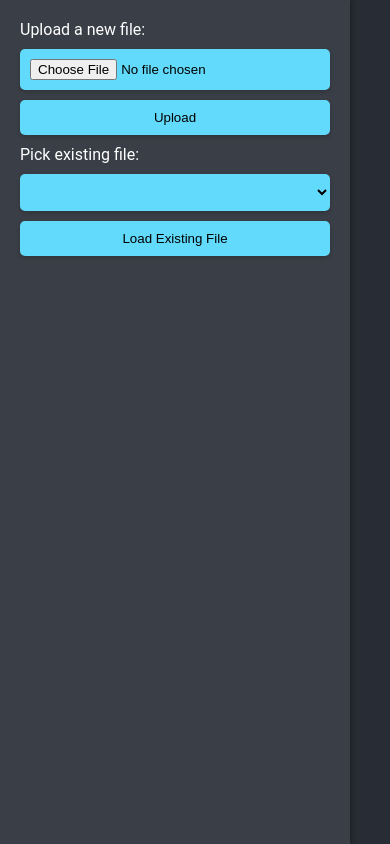
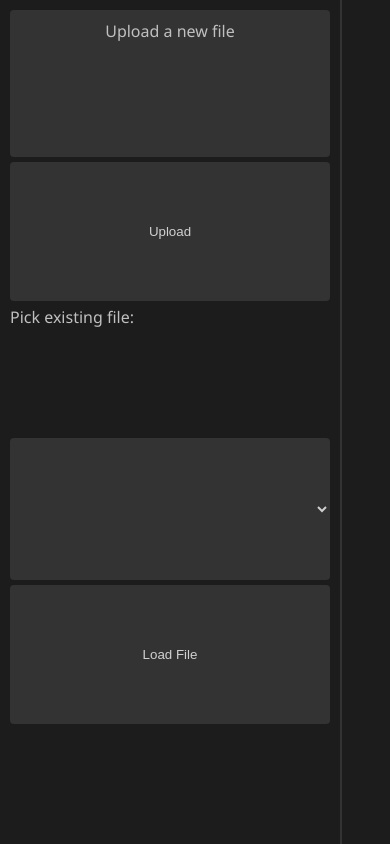
Before and after one commit to atlas-outreach-data-tools/root-browser, a Flask app: page / in a window 390 px wide. Run offline with Flask 3, Linux system fonts and the light colour scheme; data that the repository does not hold is empty.

Commit message:
made the theme use less neon colors. also added file emoji's for clarity. fixed a couple bugs with exiting the program aswell

```diff
--- a/app.py
+++ b/app.py
@@ -81,4 +81,4 @@ if not os.path.exists(app.config['UPLOAD_FOLDER']):
     os.makedirs(app.config['UPLOAD_FOLDER'])
 
 if __name__ == '__main__':
-    app.run(debug=True)
+    app.run(debug=False)
--- a/templates/index.html
+++ b/templates/index.html
@@ -1,17 +1,22 @@
 <!DOCTYPE html>
 <html lang="en">
-
 <head>
     <meta charset="UTF-8">
     <title>ROOT File Explorer</title>
     <script src="https://code.jquery.com/jquery-3.6.0.min.js"></script>
     <style>
-        body {
-            font-family: 'Roboto', sans-serif;
-            background-color: #282c34;
-            color: #ffffff;
+        /* Basic reset */
+        * {
             margin: 0;
             padding: 0;
+            box-sizing: border-box;
+        }
+
+        /* Global Styles */
+        body {
+            font-family: 'Segoe UI', Tahoma, Geneva, Verdana, sans-serif;
+            background-color: #1a1a1a;
+            color: #e0e0e0;
             display: flex;
             height: 100vh;
             overflow: hidden;
@@ -22,123 +27,166 @@
             width: 100%;
         }
 
+        /* Side Panel */
         .side-panel {
-            background: #3a3f47;
+            background: #1c1c1c;
+            color: #b0b0b0;
             padding: 20px;
             width: 320px;
             overflow-y: auto;
-            box-shadow: 2px 0 5px rgba(0, 0, 0, 0.3);
-            transition: width 0.3s ease;
+            transition: width 0.3s;
             position: relative;
+            display: flex;
+            flex-direction: column;
+            gap: 10px;
         }
 
         .side-panel:hover {
             width: 340px;
         }
 
-        .main-content {
-            flex: 1;
-            padding: 20px;
-            display: flex;
-            flex-direction: column;
-            overflow-y: auto;
-            box-shadow: -2px 0 5px rgba(0, 0, 0, 0.3);
+        .side-panel label,
+        .side-panel button,
+        .side-panel select {
+            color: #c0c0c0;
         }
 
-        input[type="file"],
-        button,
-        select {
-            display: block;
-            margin: 10px 0;
-            padding: 10px;
-            width: 100%;
-            box-sizing: border-box;
-            border: none;
-            background: #61dafb;
-            color: #000;
-            border-radius: 5px;
-            cursor: pointer;
-            transition: background 0.3s, transform 0.3s;
-            box-shadow: 0 2px 4px rgba(0, 0, 0, 0.2);
+        /* Hide the actual file input */
+        .side-panel input[type="file"] {
+            opacity: 0;
+            position: absolute;
+            z-index: -1;
         }
 
-        input[type="file"]:hover,
-        button:hover,
-        select:hover {
-            background: #4fa1c9;
-            transform: scale(1.05);
+        /* Custom button to replace the file input */
+        .custom-file-upload {
+            width: 100%;
+            padding: 10px;
+            background-color: #333;
+            color: #d0d0d0;
+            border-radius: 4px;
+            text-align: center;
+            cursor: pointer;
+            transition: background 0.3s ease;
         }
 
-        #fileUploadLabel {
-            margin-bottom: 10px;
+        .custom-file-upload:hover {
+            background-color: #444;
         }
 
+        .side-panel button,
+        .side-panel select {
+            width: 100%;
+            padding: 10px;
+            border: none;
+            background-color: #333;
+            color: #d0d0d0;
+            border-radius: 4px;
+            transition: background 0.3s ease;
+            cursor: pointer;
+        }
+
+        .side-panel button:hover,
+        .side-panel select:hover {
+            background-color: #444;
+        }
+
+        .side-panel::-webkit-scrollbar {
+            width: 8px;
+        }
+
+        .side-panel::-webkit-scrollbar-track {
+            background: #1a1a1a;
+        }
+
+        .side-panel::-webkit-scrollbar-thumb {
+            background-color: #555;
+            border-radius: 10px;
+            border: 2px solid #1c1c1c;
+        }
+
+        .side-panel::-webkit-scrollbar-thumb:hover {
+            background-color: #666;
+        }
+
+        /* File Tree */
         ul {
             list-style: none;
-            padding: 0;
         }
 
-        li {
+        ul li {
+            margin: 8px 0;
             cursor: pointer;
-            margin: 5px 0;
-            transition: color 0.3s;
+            color: #b0b0b0;
+            transition: color 0.3s ease;
         }
 
-        li:hover {
-            color: #61dafb;
+        ul li:hover {
+            color: #d0d0d0;
         }
 
-        li::before {
-            content: '\25B6';
-            color: #61dafb;
-            margin-right: 5px;
-            transition: transform 0.3s;
-            display: none;
+        ul li::before {
+            content: '📁';
+            margin-right: 6px;
+            color: #757575;
         }
 
-        li.open::before {
-            transform: rotate(90deg);
+        ul li.open::before {
+            content: '📂';
         }
 
-        li.has-children::before {
-            display: inline-block;
+        ul li ul li::before {
+            content: '📄';
         }
 
-        li ul {
+        ul li ul {
             display: none;
             margin-left: 20px;
         }
 
-        li.open > ul {
+        ul li.open > ul {
             display: block;
         }
 
+        /* Main Content */
+        .main-content {
+            flex: 1;
+            display: flex;
+            flex-direction: column;
+            padding: 20px;
+            background-color: #1c1c1c;
+            overflow-y: auto;
+            transition: background 0.3s ease;
+            border-left: 2px solid #333;
+        }
+
+        /* Plot Area */
         #plot {
             flex: 1;
-            background: #ffffff;
-            color: #000;
+            background: #2a2a2a;
+            color: #d0d0d0;
+            border-radius: 8px;
             padding: 20px;
-            border-radius: 10px;
-            margin-top: 20px;
-            overflow-y: auto;
-            box-shadow: 0 2px 4px rgba(0, 0, 0, 0.2);
+            display: flex;
+            justify-content: center;
+            align-items: center;
+            transition: opacity 0.3s;
             opacity: 0;
-            transition: opacity 0.3s ease;
         }
 
         #plot.show {
             opacity: 1;
         }
 
+        /* Loader Animation */
         .loader {
-            border: 4px solid #f3f3f3;
+            border: 4px solid rgba(255, 255, 255, 0.1);
             border-radius: 50%;
-            border-top: 4px solid #61dafb;
-            width: 20px;
-            height: 20px;
-            animation: spin 2s linear infinite;
+            border-top: 4px solid #888;
+            width: 30px;
+            height: 30px;
+            animation: spin 1s linear infinite;
             display: none;
-            margin: 0 auto;
             position: absolute;
             top: 10px;
             left: 50%;
@@ -149,23 +197,44 @@
             0% { transform: rotate(0deg); }
             100% { transform: rotate(360deg); }
         }
+
+        /* Responsive */
+        @media (max-width: 768px) {
+            .side-panel {
+                width: 100%;
+                height: auto;
+                overflow: visible;
+                flex-direction: row;
+                flex-wrap: wrap;
+                padding: 10px;
+                gap: 5px;
+            }
+
+            .main-content {
+                padding: 10px;
+            }
+        }
     </style>
 </head>
 
 <body>
     <div class="file-explorer">
         <div class="side-panel">
-            <label for="fileUpload" id="fileUploadLabel">Upload a new file:</label>
+            <!-- Custom-styled file input -->
+            <label for="fileUpload" class="custom-file-upload">Upload a new file</label>
             <input type="file" id="fileUpload">
             <button id="uploadButton">Upload</button>
+
             <label for="existingFiles">Pick existing file:</label>
             <select id="existingFiles">
-                <!-- Options will be populated by JavaScript -->
+                <!-- Options populated dynamically -->
             </select>
-            <button id="loadExistingFileButton">Load Existing File</button>
+            <button id="loadExistingFileButton">Load File</button>
+
             <div class="loader" id="loader"></div>
             <ul id="tree"></ul>
         </div>
+
         <div class="main-content">
             <div id="plot"></div>
         </div>
@@ -266,5 +335,4 @@
         });
     </script>
 </body>
-
 </html>
```
